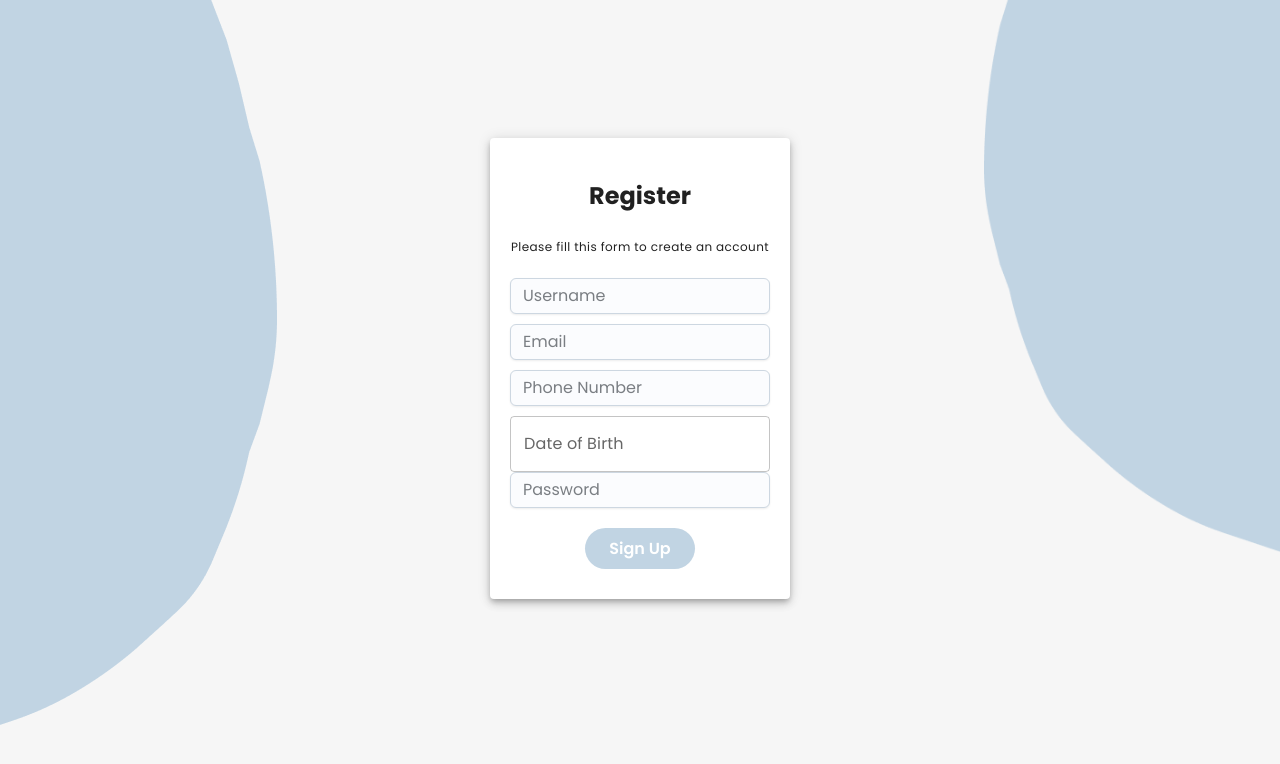
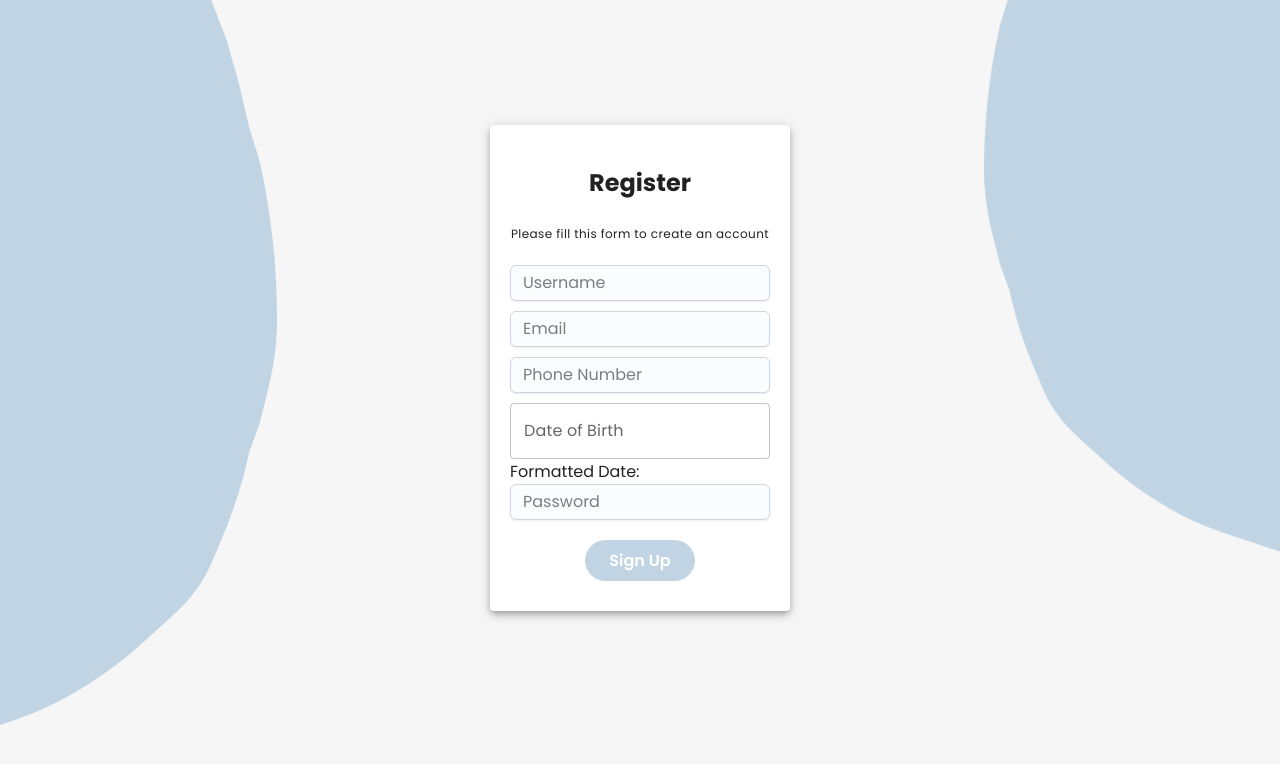
Before and after one commit to mgrumbine/ToDoApp, a React (Create React App) app in the folder client/: page /register in a window 1280 px wide. Shown: the top 764 px of the page. Built offline with nearby package versions, Linux system fonts and the light colour scheme.

Commit message:
Added toISIString() method

```diff
--- a/client/src/Components/Register.js
+++ b/client/src/Components/Register.js
@@ -32,6 +32,13 @@ const Register = () => {
     setDateOfBirth(date);
   };
 
+  const formatForMySQL = (date) => {
+    if (!date) return null; // Handle case when no date is selected
+    return date.toISOString().slice(0, 10);
+  };
+
+  const birthday = formatForMySQL(dateOfBirth);
+
   const handlePasswordChange = (e) => {
     setPassword(e.target.value);
   };
@@ -43,7 +50,7 @@ const Register = () => {
       username: username,
       email: email,
       phoneNumber: phoneNumber,
-      dateOfBirth: dateOfBirth,
+      birthday: birthday,
       password: password
     };
 
@@ -129,7 +136,9 @@ const Register = () => {
             label="Date of Birth"
             value={dateOfBirth}
             onChange={handleDateOfBirthChange}
+            dateFormat="yyyy-mm-dd"
           />
+          <p>Formatted Date: {birthday}</p>
           </div>
           <div>
           <Input
```
